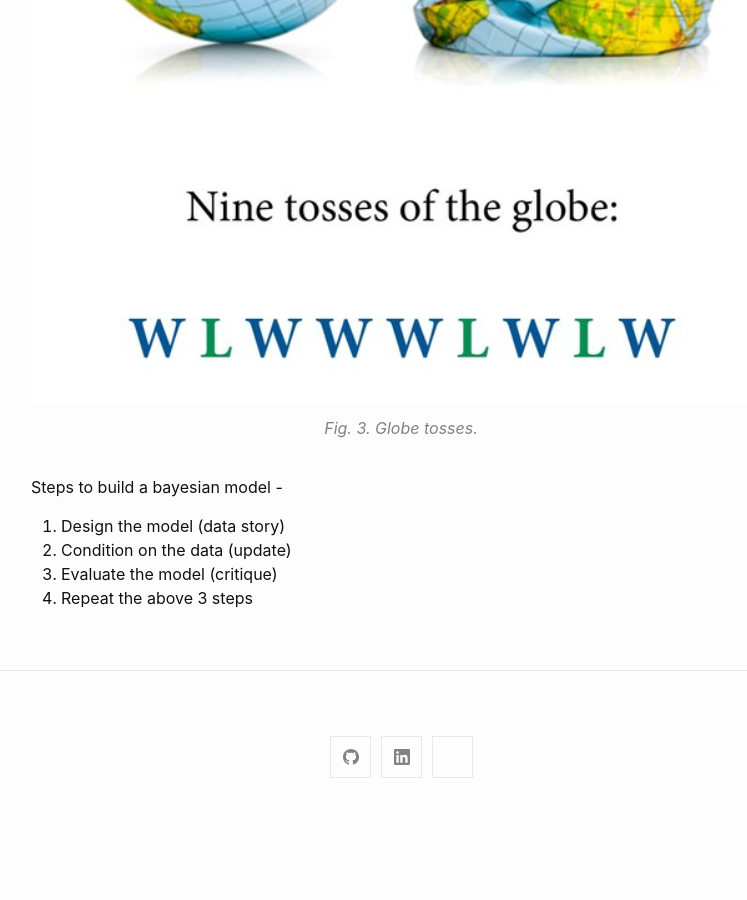
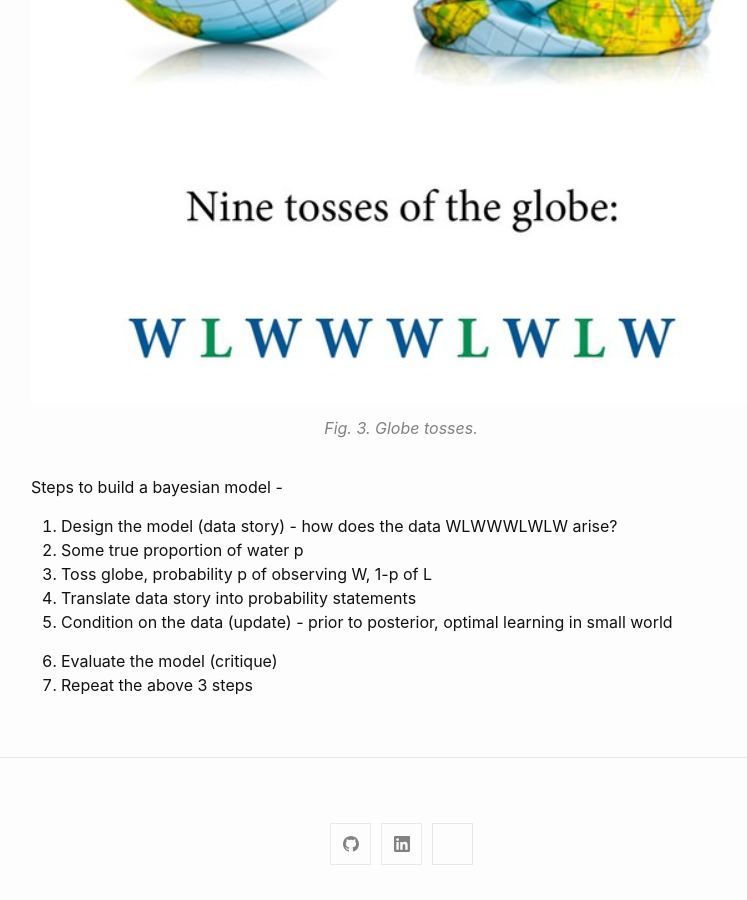
Before and after one commit to nitinrawatiitd/nitinrawatiitd.github.io, a Jekyll site: the page built from docs/_posts/2021-04-10-Bayesian-Statistics-1:-Introduction.md, in a window 1280 px wide and 900 px high, scrolled down 2696 px. Shown: the whole window, without its empty margins (239-986 px from the left). Built offline with Jekyll 4.4.1, drawn with Linux system fonts in a browser that asks for light colours; before the commit the page ends 3509 px from its top, so only the background shows below that.

Commit message:
Edits to bayesian statistics page

```diff
--- a/docs/_posts/2021-04-10-Bayesian-Statistics-1:-Introduction.md
+++ b/docs/_posts/2021-04-10-Bayesian-Statistics-1:-Introduction.md
@@ -37,7 +37,11 @@ Consider this example. You are given a light balloon globe that you can toss aro
 
 
 Steps to build a bayesian model -
-1. Design the model (data story)
-2. Condition on the data (update)
+1. Design the model (data story) - how does the data WLWWWLWLW arise?
+  1. Some true proportion of water p
+  2. Toss globe, probability p of observing W, 1-p of L
+  3. Translate data story into probability statements
+2. Condition on the data (update) - prior to posterior, optimal learning in small world
+
 3. Evaluate the model (critique)
 4. Repeat the above 3 steps
```
